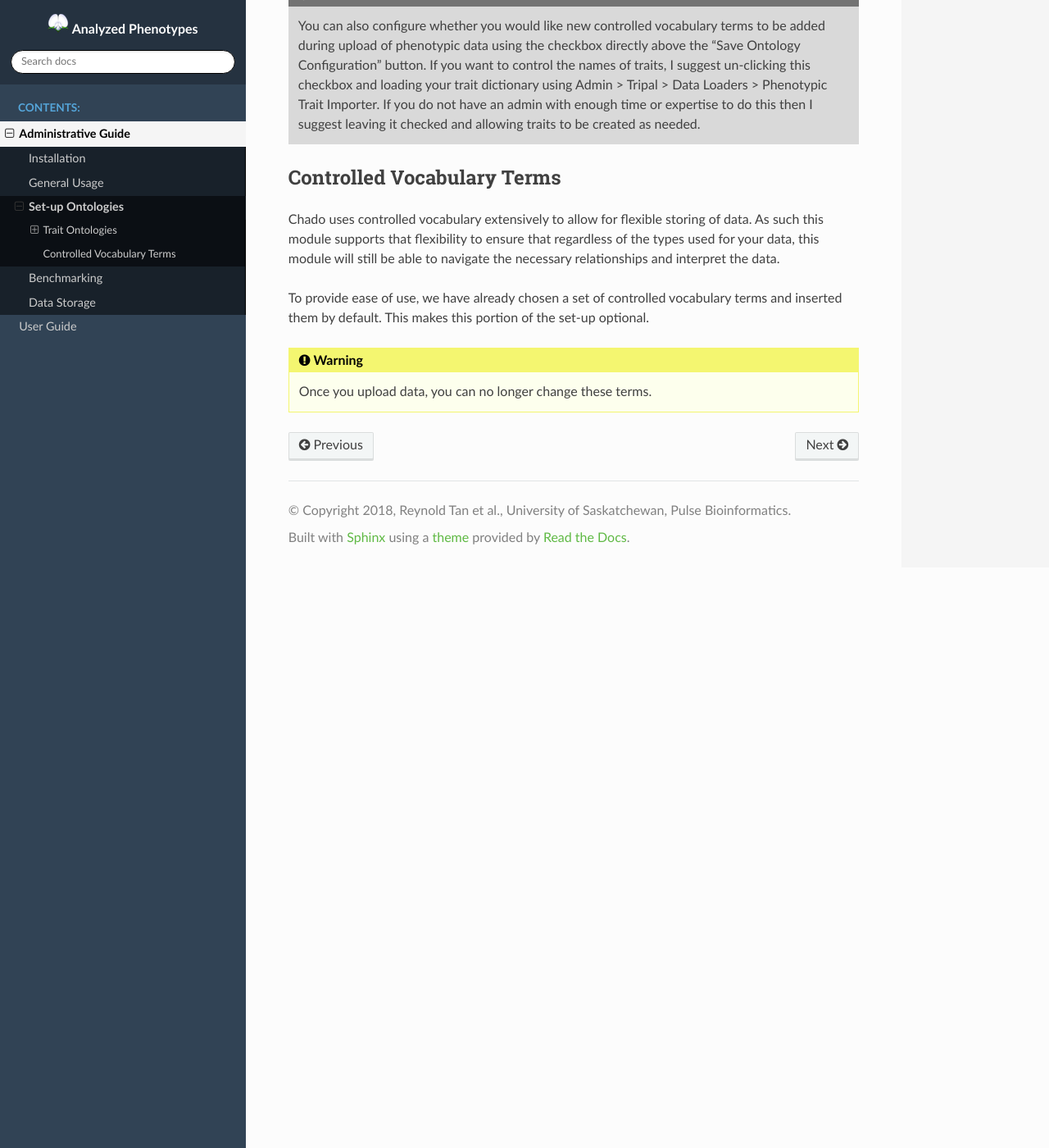
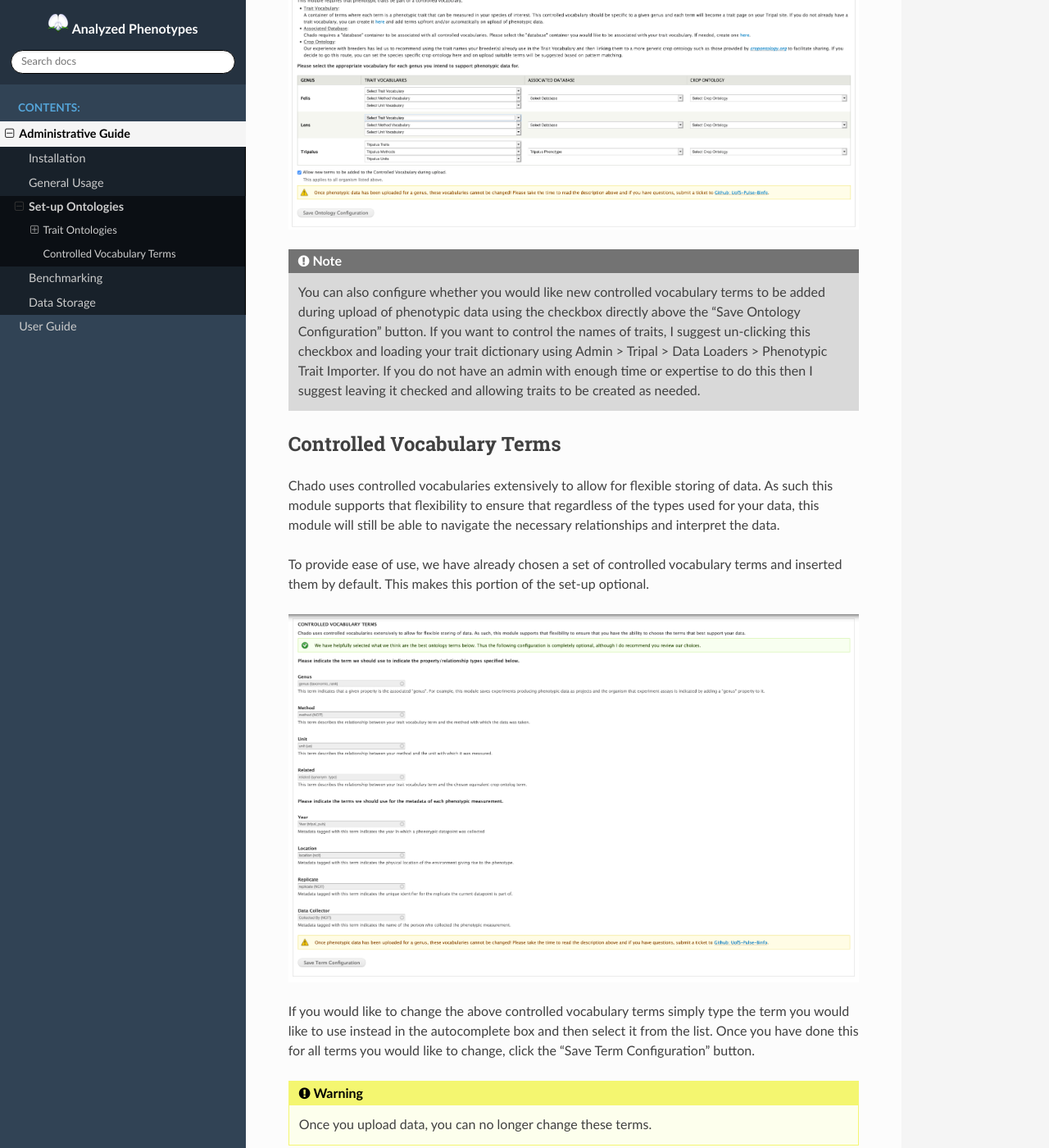
Before and after one commit to UofS-Pulse-Binfo/analyzedphenotypes, a Sphinx documentation site: the page built from docs/admin_guide/setup.rst, in a window 1280 px wide and 1400 px high, scrolled down 1750 px. Shown: the whole window at 82% size. Built offline with Sphinx 7.4.7 and the Read the Docs theme 2.0.0, drawn with Linux system fonts in a browser that asks for light colours.

Commit message:
Add screenshots and expanded cvterm config.

```diff
--- a/docs/admin_guide/setup.rst
+++ b/docs/admin_guide/setup.rst
@@ -44,6 +44,8 @@ Method #2 (Recommended)
 
 4. Configure each genus with the controlled vocabularies you created in step #1 and the database you created in step #3. If you loaded a genus-specific ontology, select it under "Crop Ontology". Click the "Save Ontology Configuration" button.
 
+.. image:: setup.1.traitontologies.png
+
 .. note::
 
   You can also configure whether you would like new controlled vocabulary terms to be added during upload of phenotypic data using the checkbox directly above the "Save Ontology Configuration" button. If you want to control the names of traits, I suggest un-clicking this checkbox and loading your trait dictionary using Admin > Tripal > Data Loaders > Phenotypic Trait Importer. If you do not have an admin with enough time or expertise to do this then I suggest leaving it checked and allowing traits to be created as needed.
@@ -51,8 +53,12 @@ Method #2 (Recommended)
 Controlled Vocabulary Terms
 -----------------------------
 
-Chado uses controlled vocabulary extensively to allow for flexible storing of data. As such this module supports that flexibility to ensure that regardless of the types used for your data, this module will still be able to navigate the necessary relationships and interpret the data.
+Chado uses controlled vocabularies extensively to allow for flexible storing of data. As such this module supports that flexibility to ensure that regardless of the types used for your data, this module will still be able to navigate the necessary relationships and interpret the data.
 
 To provide ease of use, we have already chosen a set of controlled vocabulary terms and inserted them by default. This makes this portion of the set-up optional.
 
+.. image:: setup.2.cvterms.png
+
+If you would like to change the above controlled vocabulary terms simply type the term you would like to use instead in the autocomplete box and then select it from the list. Once you have done this for all terms you would like to change, click the "Save Term Configuration" button.
+
 .. warning:: Once you upload data, you can no longer change these terms.
```
Also changed, not shown: docs/admin_guide/setup.1.traitontologies.png (added), docs/admin_guide/setup.2.cvterms.png (added).
